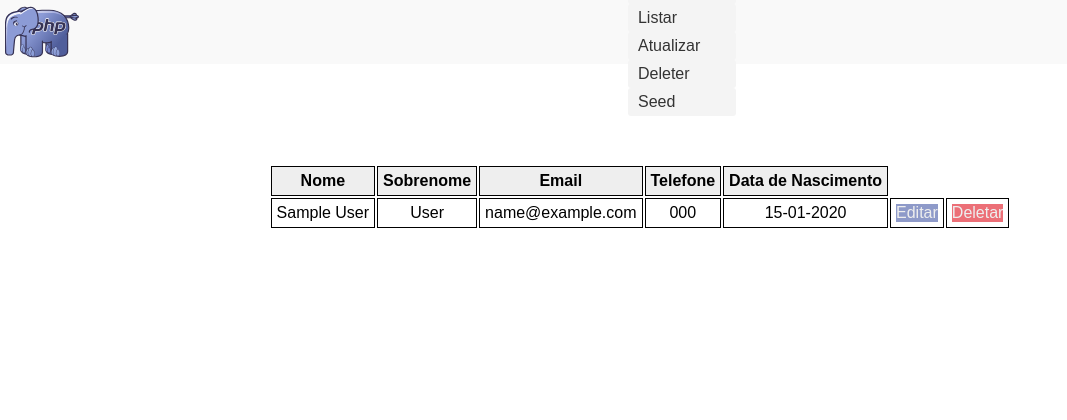
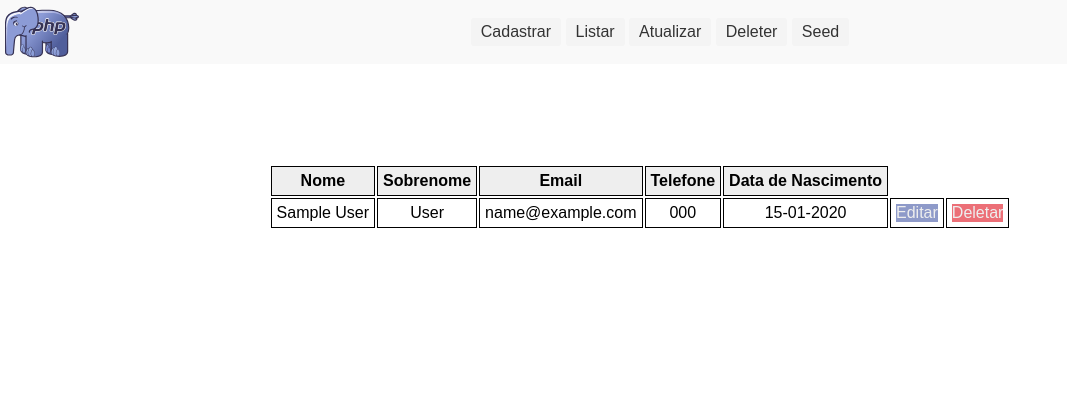
Before and after one commit to RicardoGorki/php-leader, a PHP site: page /list-users.php in a window 1280 px wide. Shown: the top 420 px of the page, without its empty margins (0-1067 px from the left). Run offline with PHP 8.4, Linux system fonts and the light colour scheme; tables that the repository leaves empty hold one stand-in row (values such as "Sample post").

Commit message:
fix layout header

```diff
--- a/src/components/header.php
+++ b/src/components/header.php
@@ -11,14 +11,11 @@
 	</a>
 		<nav>
 			<ul class="menu">
-				<li><a>Colaborador</a>
 						<li><a href="register-users.php">Cadastrar</a></li>
 						<li><a href="list-users.php">Listar</a></li>
 						<li><a href="update-users.php">Atualizar</a></li>
 						<li><a href="delete-users.php">Deleter</a></li>
 						<li><a href="seed.php">Seed</a></li>
-					</li>
-				</li>
 			</ul>
 		</nav>
 	</header>
--- a/src/styles/styles.css
+++ b/src/styles/styles.css
@@ -17,7 +17,7 @@ body {
 	width: 100%;
 	max-height: 64px;
 	display: flex;
-	box-sizing: border-box;
+
 }
 
 #header-logo {
@@ -27,11 +27,10 @@ body {
 }
 
 .header-menu nav {
-	width: 100%;
+	width: 90%;
 	height: 100%;
-	display: flex;
-	justify-content: center;
 	align-self: center;
+	text-align: center;
 }
 
 .menu li {
@@ -40,6 +39,8 @@ body {
 	list-style: none;
 	background: #f4f4f4;
 	border-radius: 3px;
+	display:inline-block;
+
 }
 
 .menu li a {
```
